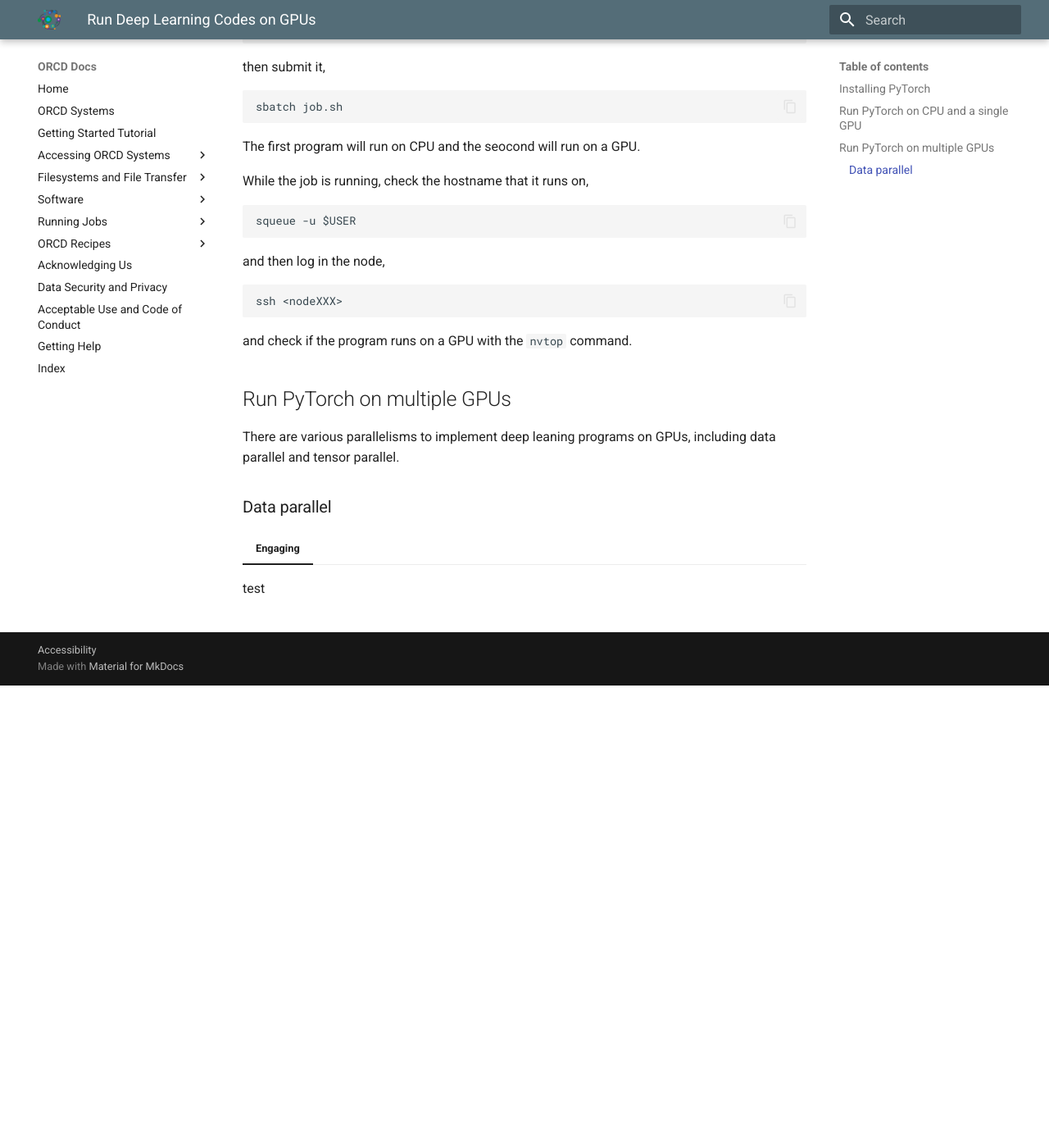
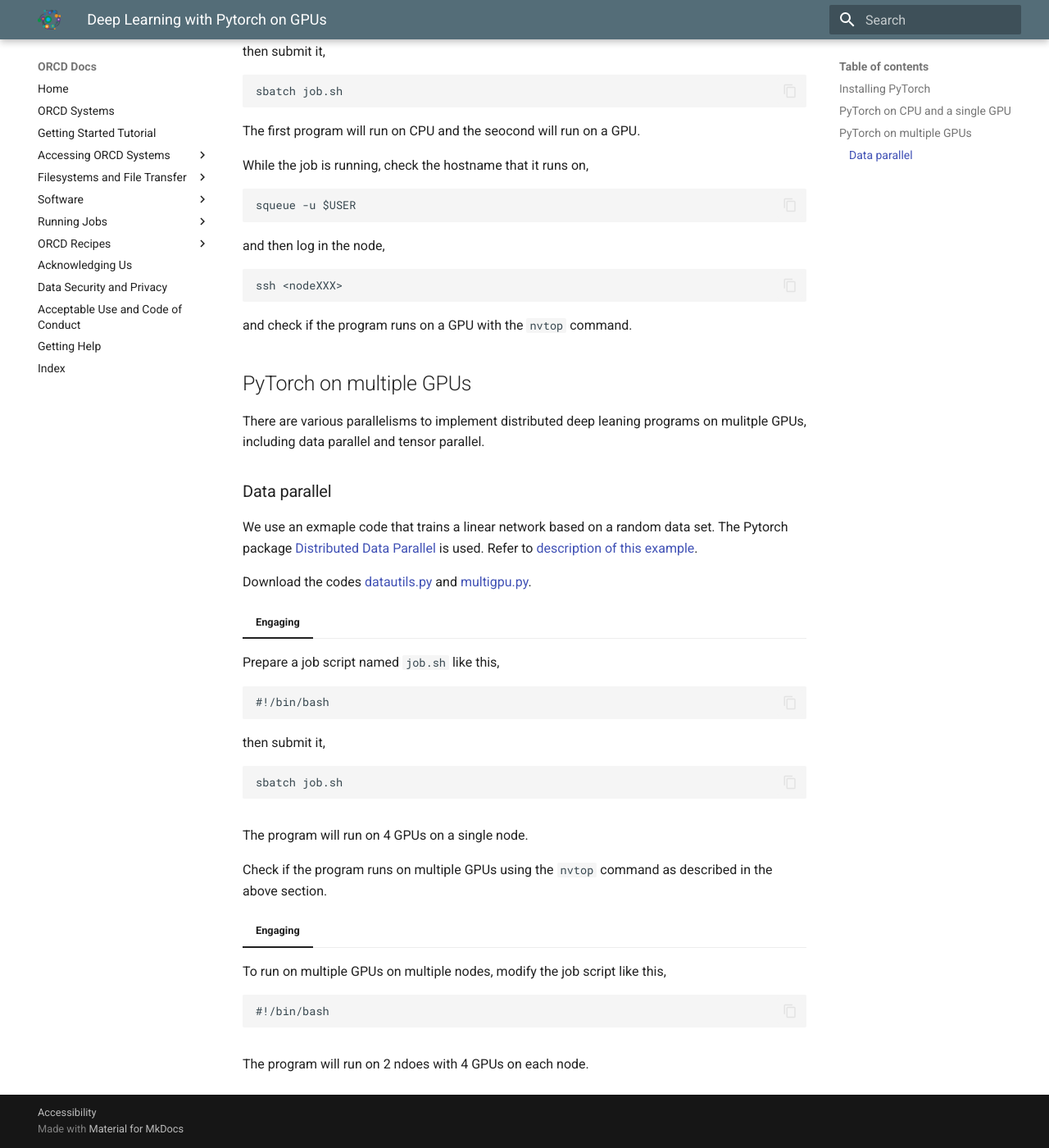
Before and after one commit to mit-orcd/orcd-docs-edit, an MkDocs documentation site: the page built from docs/recipes/torch-gpu.md, in a window 1280 px wide and 1400 px high, scrolled down 1275 px. Shown: the whole window at 82% size. Built offline with MkDocs 1.6.1 and Material for MkDocs 9.7.7, drawn with Linux system fonts in a browser that asks for light colours; before the commit the page ends 2111 px from its top, so only the background shows below that; some of the changed text lies outside the part shown.

Commit message:
torch gpu

````diff
--- a/docs/recipes/torch-gpu.md
+++ b/docs/recipes/torch-gpu.md
@@ -6,7 +6,7 @@
  - Howto Recipes
 ---
 
-# Run Deep Learning Codes on GPUs
+# Deep Learning with Pytorch on GPUs
 
  Deep leaning is the fundation of artificial intelligence nowadays. Deep leaning programs can be accelerated substantially on GPUs.
 
@@ -30,9 +30,9 @@
      conda install pytorch==2.5.1 torchvision==0.20.1 torchaudio==2.5.1 pytorch-cuda=12.4 -c pytorch -c nvidia
      ```
 
-## Run PyTorch on CPU and a single GPU
+## PyTorch on CPU and a single GPU
 
-We use a PyTorch eample, which trains a Convolutional neural network (CNN) based on the CIFAR10 data set. Refer to [description of this example](https://pytorch.org/tutorials/beginner/blitz/cifar10_tutorial.html).
+We use an example code training a Convolutional neural network (CNN) based on the CIFAR10 data set. Refer to [description of this example](https://pytorch.org/tutorials/beginner/blitz/cifar10_tutorial.html).
 
  Download the [codes for CPU](./scripts/torch-gpu/cnn_cifar10_cpu.py) and [for GPU](./scripts/torch-gpu/cnn_cifar10_gpu.py).
 
@@ -74,11 +73,34 @@
 and check if the program runs on a GPU with the `nvtop` command.
 
 
-## Run PyTorch on multiple GPUs
+## PyTorch on multiple GPUs
 
-There are various parallelisms to implement deep leaning programs on GPUs, including data parallel and tensor parallel.
+There are various parallelisms to implement distributed deep leaning programs on mulitple GPUs, including data parallel and tensor parallel.
 
 ### Data parallel
 
+We use an exmaple code that trains a linear network based on a random data set. The Pytorch package [Distributed Data Parallel](https://PyTorch.org/docs/stable/notes/ddp.html) is used. Refer to [description of this example](https://pytorch.org/tutorials/beginner/ddp_series_multigpu.html).
+
+Download the codes [datautils.py](./scripts/torch-gpu/datautils.py) and [multigpu.py](./scripts/torch-gpu/multigpu.py).
+
 === "Engaging"
-    test
+    Prepare a job script named `job.sh` like this,
+     ```
+     #!/bin/bash
+     ```
+     then submit it,
+     ```
+     sbatch job.sh
+     ```
+
+The program will run on 4 GPUs on a single node.
+
+Check if the program runs on multiple GPUs using the `nvtop` command as described in the above section.
+
+=== "Engaging"
+    To run on multiple GPUs on multiple nodes, modify the job script like this,
+     ```
+     #!/bin/bash
+     ```
+
+The program will run on 2 ndoes with 4 GPUs on each node.
````
Also changed, not shown: other parts of docs/recipes/torch-gpu.md (+0 -1 lines).
